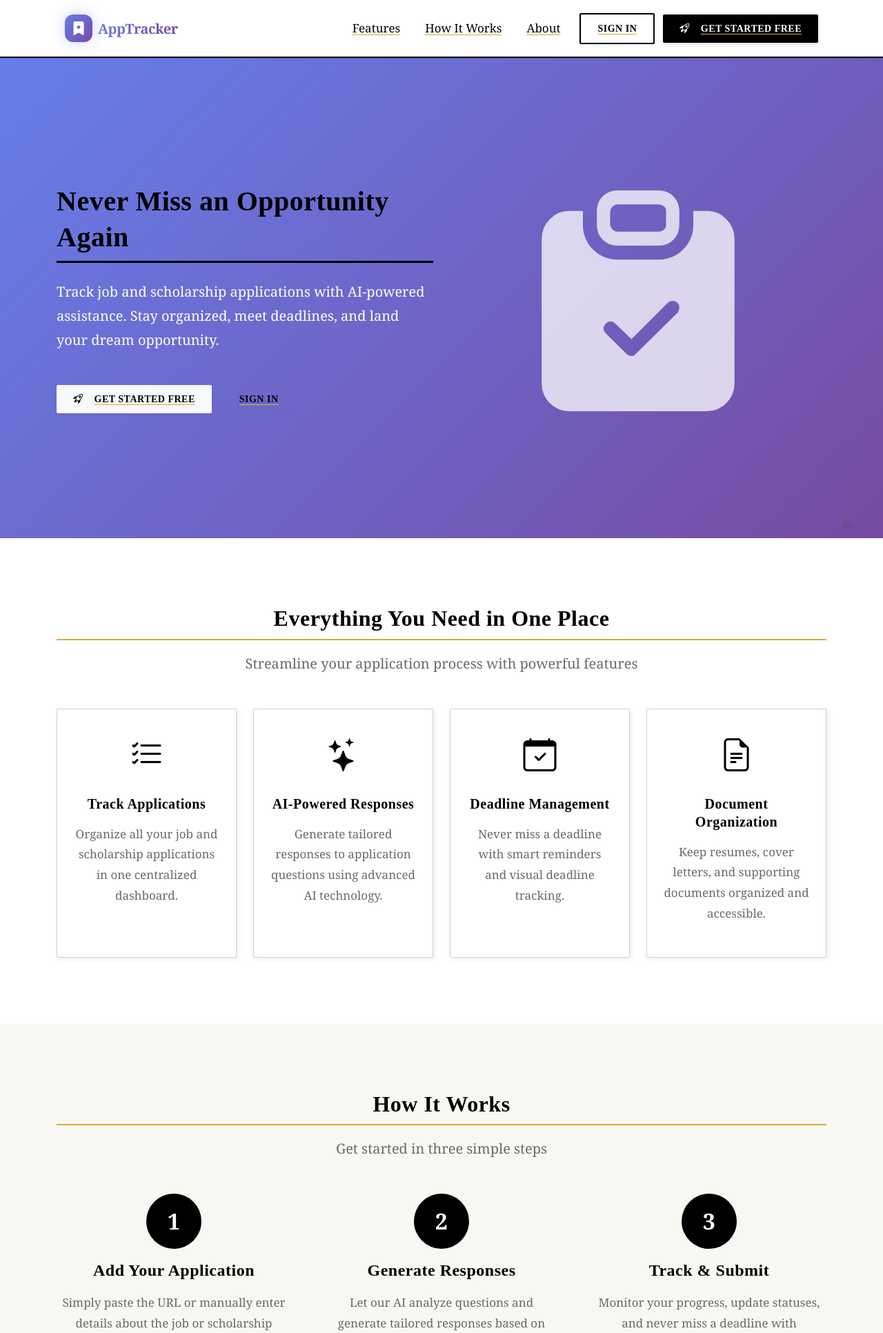
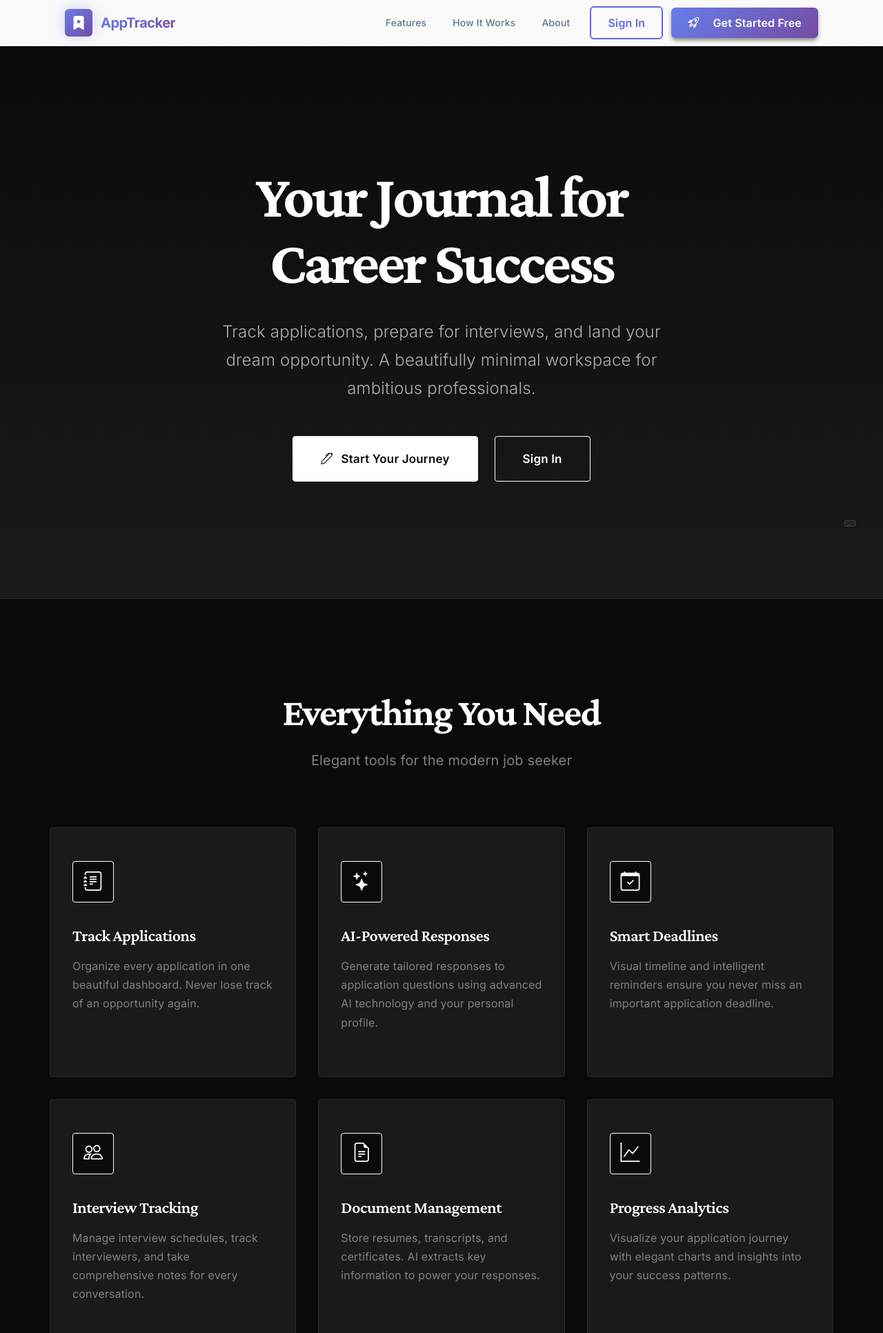
Before and after one commit to NajibOladosu/job_and_scholarship_tracker, a Django app: page / in a window 1280 px wide. Shown: the top 1932 px of the page at 69% size. Run offline with Django 5.2, Linux system fonts and the light colour scheme; parts of the project's set-up code (start-up, migrations or seed data) failed here and were passed over; some libraries are stand-ins or nearby versions.

Commit message:
Complete UI/UX redesign with world-class black & white book aesthetic
Major Changes:
1. Default theme changed to dark mode for elegant minimalism
2. Completely redesigned home page with "Scholar's Journal" aesthetic
   - Hero section with elegant Crimson Pro serif headings
   - Clean grid layout with subtle borders and generous whitespace
   - Features section with hover effects and minimal design
   - Stats section showcasing key benefits
   - Modern CTA section with refined typography
   - All sections use pure black backgrounds with white accents

Design Philosophy:
- Black & white color palette for timeless elegance
- Crimson Pro serif for headings (book-like)
- Inter sans-serif for body text (readability)
- 1px borders instead of shadows (flat, paper-like)
- Generous spacing (2x default)
- Gold accent (#d4af37) for premium feel
- Minimal animations, focus on content

This creates a sophisticated, journal-like experience that feels premium
and professional - perfect for ambitious job seekers and students.

```diff
--- a/templates/base.html
+++ b/templates/base.html
@@ -51,7 +51,7 @@
                 },
 
                 init() {
-                    const savedTheme = localStorage.getItem('appTheme') || 'book';
+                    const savedTheme = localStorage.getItem('appTheme') || 'dark';
                     this.applyTheme(savedTheme);
                 },
 
--- a/templates/home.html
+++ b/templates/home.html
@@ -1,185 +1,452 @@
 {% extends 'base.html' %}
 {% load static %}
 
-{% block title %}Track Applications, Land Opportunities - AppTracker{% endblock %}
+{% block title %}Your Journal for Career Success - AppTracker{% endblock %}
+
+{% block extra_css %}
+<style>
+    /* Hero Section - Elegant & Minimal */
+    .hero-section {
+        min-height: 100vh;
+        display: flex;
+        align-items: center;
+        justify-content: center;
+        background: linear-gradient(180deg, #0a0a0a 0%, #1a1a1a 100%);
+        position: relative;
+        overflow: hidden;
+    }
+
+    .hero-section::before {
+        content: '';
+        position: absolute;
+        top: 0;
+        left: 0;
+        right: 0;
+        bottom: 0;
+        background:
+            linear-gradient(90deg, rgba(255,255,255,0.02) 1px, transparent 1px),
+            linear-gradient(0deg, rgba(255,255,255,0.02) 1px, transparent 1px);
+        background-size: 50px 50px;
+        opacity: 0.5;
+    }
+
+    .hero-content {
+        position: relative;
+        z-index: 2;
+        max-width: 1200px;
+        margin: 0 auto;
+        padding: 4rem 2rem;
+        text-align: center;
+    }
+
+    .hero-title {
+        font-family: 'Crimson Pro', serif;
+        font-size: clamp(3rem, 8vw, 5.5rem);
+        font-weight: 700;
+        letter-spacing: -0.04em;
+        color: #ffffff;
+        margin-bottom: 2rem;
+        line-height: 1.1;
+    }
+
+    .hero-subtitle {
+        font-family: 'Inter', sans-serif;
+        font-size: clamp(1.125rem, 2.5vw, 1.5rem);
+        font-weight: 300;
+        color: #b0b0b0;
+        max-width: 700px;
+        margin: 0 auto 3rem;
+        line-height: 1.7;
+    }
+
+    .hero-cta {
+        display: flex;
+        gap: 1.5rem;
+        justify-content: center;
+        flex-wrap: wrap;
+    }
+
+    .btn-hero {
+        font-family: 'Inter', sans-serif;
+        font-weight: 600;
+        padding: 1.125rem 2.5rem;
+        font-size: 1.0625rem;
+        border-radius: 4px;
+        text-decoration: none;
+        transition: all 200ms ease;
+        border: 1px solid transparent;
+        display: inline-flex;
+        align-items: center;
+        gap: 0.75rem;
+    }
+
+    .btn-hero-primary {
+        background: #ffffff;
+        color: #0a0a0a;
+        border-color: #ffffff;
+    }
+
+    .btn-hero-primary:hover {
+        background: #d4af37;
+        color: #0a0a0a;
+        border-color: #d4af37;
+        transform: translateY(-2px);
+    }
+
+    .btn-hero-secondary {
+        background: transparent;
+        color: #ffffff;
+        border-color: #ffffff;
+    }
+
+    .btn-hero-secondary:hover {
+        background: rgba(255, 255, 255, 0.1);
+        transform: translateY(-2px);
+    }
+
+    /* Features Section */
+    .features-section {
+        background: #0a0a0a;
+        padding: 8rem 0;
+        border-top: 1px solid #2a2a2a;
+    }
+
+    .section-title {
+        font-family: 'Crimson Pro', serif;
+        font-size: clamp(2.5rem, 5vw, 3.5rem);
+        font-weight: 700;
+        text-align: center;
+        color: #ffffff;
+        margin-bottom: 1rem;
+        letter-spacing: -0.03em;
+    }
+
+    .section-subtitle {
+        font-family: 'Inter', sans-serif;
+        font-size: 1.25rem;
+        text-align: center;
+        color: #808080;
+        margin-bottom: 5rem;
+    }
+
+    .features-grid {
+        display: grid;
+        grid-template-columns: repeat(auto-fit, minmax(300px, 1fr));
+        gap: 2rem;
+        max-width: 1200px;
+        margin: 0 auto;
+        padding: 0 2rem;
+    }
+
+    .feature-card {
+        background: #1a1a1a;
+        border: 1px solid #2a2a2a;
+        border-radius: 4px;
+        padding: 3rem 2rem;
+        transition: all 200ms ease;
+    }
+
+    .feature-card:hover {
+        border-color: #ffffff;
+        transform: translateY(-4px);
+    }
+
+    .feature-icon {
+        width: 60px;
+        height: 60px;
+        background: #0a0a0a;
+        border: 1px solid #ffffff;
+        border-radius: 4px;
+        display: flex;
+        align-items: center;
+        justify-content: center;
+        margin-bottom: 2rem;
+        font-size: 1.75rem;
+        color: #ffffff;
+    }
+
+    .feature-title {
+        font-family: 'Crimson Pro', serif;
+        font-size: 1.5rem;
+        font-weight: 600;
+        color: #ffffff;
+        margin-bottom: 1rem;
+    }
+
+    .feature-description {
+        font-family: 'Inter', sans-serif;
+        font-size: 1rem;
+        line-height: 1.7;
+        color: #808080;
+    }
+
+    /* Stats Section */
+    .stats-section {
+        background: #1a1a1a;
+        border-top: 1px solid #2a2a2a;
+        border-bottom: 1px solid #2a2a2a;
+        padding: 6rem 0;
+    }
+
+    .stats-grid {
+        display: grid;
+        grid-template-columns: repeat(auto-fit, minmax(200px, 1fr));
+        gap: 4rem;
+        max-width: 1000px;
+        margin: 0 auto;
+        padding: 0 2rem;
+        text-align: center;
+    }
+
+    .stat-value {
+        font-family: 'Crimson Pro', serif;
+        font-size: 4rem;
+        font-weight: 700;
+        color: #d4af37;
+        margin-bottom: 0.5rem;
+        line-height: 1;
+    }
+
+    .stat-label {
+        font-family: 'Inter', sans-serif;
+        font-size: 1rem;
+        color: #808080;
+        text-transform: uppercase;
+        letter-spacing: 0.1em;
+    }
+
+    /* CTA Section */
+    .cta-section {
+        background: #0a0a0a;
+        padding: 8rem 0;
+        text-align: center;
+    }
+
+    .cta-content {
+        max-width: 800px;
+        margin: 0 auto;
+        padding: 0 2rem;
+    }
+
+    .cta-title {
+        font-family: 'Crimson Pro', serif;
+        font-size: clamp(2.5rem, 5vw, 3.5rem);
+        font-weight: 700;
+        color: #ffffff;
+        margin-bottom: 1.5rem;
+        letter-spacing: -0.03em;
+    }
+
+    .cta-description {
+        font-family: 'Inter', sans-serif;
+        font-size: 1.25rem;
+        color: #808080;
+        margin-bottom: 3rem;
+        line-height: 1.7;
+    }
+
+    /* Footer */
+    .footer-section {
+        background: #0a0a0a;
+        border-top: 1px solid #2a2a2a;
+        padding: 3rem 0;
+    }
+
+    .footer-content {
+        max-width: 1200px;
+        margin: 0 auto;
+        padding: 0 2rem;
+        text-align: center;
+        color: #808080;
+        font-size: 0.875rem;
+    }
+
+    .footer-content a {
+        color: #ffffff;
+        text-decoration: none;
+        transition: color 200ms ease;
+    }
+
+    .footer-content a:hover {
+        color: #d4af37;
+    }
+
+    /* Responsive */
+    @media (max-width: 768px) {
+        .hero-section {
+            min-height: 80vh;
+        }
+
+        .features-section,
+        .cta-section {
+            padding: 4rem 0;
+        }
+
+        .stats-section {
+            padding: 4rem 0;
+        }
+
+        .stats-grid {
+            gap: 2rem;
+        }
+
+        .hero-cta {
+            flex-direction: column;
+            align-items: stretch;
+        }
+
+        .btn-hero {
+            width: 100%;
+            justify-content: center;
+        }
+    }
+</style>
+{% endblock %}
 
 {% block content %}
 <!-- Hero Section -->
-<section class="hero-section py-5" style="background: linear-gradient(135deg, #667eea 0%, #764ba2 100%); min-height: 80vh;">
-    <div class="container">
-        <div class="row align-items-center min-vh-75">
-            <div class="col-lg-6 text-white">
-                <h1 class="display-3 fw-bold mb-4" style="line-height: 1.2;">
-                    Never Miss an Opportunity Again
+<section class="hero-section">
+    <div class="hero-content">
+        <h1 class="hero-title">
+            Your Journal for<br/>Career Success
         </h1>
-                <p class="lead mb-5 opacity-90" style="font-size: 1.25rem;">
-                    Track job and scholarship applications with AI-powered assistance. Stay organized, meet deadlines, and land your dream opportunity.
+        <p class="hero-subtitle">
+            Track applications, prepare for interviews, and land your dream opportunity.
+            A beautifully minimal workspace for ambitious professionals.
         </p>
-                <div class="d-flex gap-3 flex-wrap">
-                    <a href="{% url 'accounts:signup' %}" class="btn btn-light btn-lg px-5 py-3 shadow-sm">
-                        <i class="bi bi-rocket-takeoff me-2"></i>
-                        Get Started Free
+        <div class="hero-cta">
+            <a href="{% url 'accounts:signup' %}" class="btn-hero btn-hero-primary">
+                <i class="bi bi-pen"></i>
+                Start Your Journey
             </a>
-                    <a href="{% url 'accounts:login' %}" class="btn btn-outline-light btn-lg px-5 py-3">
+            <a href="{% url 'accounts:login' %}" class="btn-hero btn-hero-secondary">
                 Sign In
             </a>
-                </div>
-            </div>
-            <div class="col-lg-6 d-none d-lg-block">
-                <div class="hero-illustration text-center">
-                    <i class="bi bi-clipboard-check-fill text-white opacity-75" style="font-size: 20rem;"></i>
-                </div>
-            </div>
         </div>
     </div>
 </section>
 
 <!-- Features Section -->
-<section id="features" class="py-5 bg-light">
-    <div class="container py-5">
-        <div class="text-center mb-5">
-            <h2 class="display-5 fw-bold mb-3">Everything You Need in One Place</h2>
-            <p class="lead text-muted">Streamline your application process with powerful features</p>
+<section class="features-section">
+    <h2 class="section-title">Everything You Need</h2>
+    <p class="section-subtitle">Elegant tools for the modern job seeker</p>
+
+    <div class="features-grid">
+        <!-- Feature 1 -->
+        <div class="feature-card">
+            <div class="feature-icon">
+                <i class="bi bi-journal-text"></i>
+            </div>
+            <h3 class="feature-title">Track Applications</h3>
+            <p class="feature-description">
+                Organize every application in one beautiful dashboard.
+                Never lose track of an opportunity again.
+            </p>
         </div>
 
-        <div class="row g-4">
-            <!-- Feature 1: Track Applications -->
-            <div class="col-md-6 col-lg-3">
-                <div class="card border-0 shadow-sm h-100 hover-card" style="transition: transform 0.3s ease;">
-                    <div class="card-body text-center p-4">
-                        <div class="feature-icon mb-3">
-                            <i class="bi bi-list-check text-primary" style="font-size: 3rem;"></i>
+        <!-- Feature 2 -->
+        <div class="feature-card">
+            <div class="feature-icon">
+                <i class="bi bi-stars"></i>
             </div>
-                        <h5 class="card-title fw-semibold mb-3">Track Applications</h5>
-                        <p class="card-text text-muted">
-                            Organize all your job and scholarship applications in one centralized dashboard.
+            <h3 class="feature-title">AI-Powered Responses</h3>
+            <p class="feature-description">
+                Generate tailored responses to application questions using
+                advanced AI technology and your personal profile.
             </p>
         </div>
+
+        <!-- Feature 3 -->
+        <div class="feature-card">
+            <div class="feature-icon">
+                <i class="bi bi-calendar-check"></i>
             </div>
+            <h3 class="feature-title">Smart Deadlines</h3>
+            <p class="feature-description">
+                Visual timeline and intelligent reminders ensure you
+                never miss an important application deadline.
+            </p>
         </div>
 
-            <!-- Feature 2: AI-Powered Responses -->
-            <div class="col-md-6 col-lg-3">
-                <div class="card border-0 shadow-sm h-100 hover-card" style="transition: transform 0.3s ease;">
-                    <div class="card-body text-center p-4">
-                        <div class="feature-icon mb-3">
-                            <i class="bi bi-stars text-primary" style="font-size: 3rem;"></i>
+        <!-- Feature 4 -->
+        <div class="feature-card">
+            <div class="feature-icon">
+                <i class="bi bi-people"></i>
             </div>
-                        <h5 class="card-title fw-semibold mb-3">AI-Powered Responses</h5>
-                        <p class="card-text text-muted">
-                            Generate tailored responses to application questions using advanced AI technology.
+            <h3 class="feature-title">Interview Tracking</h3>
+            <p class="feature-description">
+                Manage interview schedules, track interviewers, and
+                take comprehensive notes for every conversation.
             </p>
         </div>
+
+        <!-- Feature 5 -->
+        <div class="feature-card">
+            <div class="feature-icon">
+                <i class="bi bi-file-earmark-text"></i>
             </div>
+            <h3 class="feature-title">Document Management</h3>
+            <p class="feature-description">
+                Store resumes, transcripts, and certificates. AI extracts
+                key information to power your responses.
+            </p>
         </div>
 
-            <!-- Feature 3: Deadline Management -->
-            <div class="col-md-6 col-lg-3">
-                <div class="card border-0 shadow-sm h-100 hover-card" style="transition: transform 0.3s ease;">
-                    <div class="card-body text-center p-4">
-                        <div class="feature-icon mb-3">
-                            <i class="bi bi-calendar-check text-primary" style="font-size: 3rem;"></i>
+        <!-- Feature 6 -->
+        <div class="feature-card">
+            <div class="feature-icon">
+                <i class="bi bi-graph-up"></i>
             </div>
-                        <h5 class="card-title fw-semibold mb-3">Deadline Management</h5>
-                        <p class="card-text text-muted">
-                            Never miss a deadline with smart reminders and visual deadline tracking.
+            <h3 class="feature-title">Progress Analytics</h3>
+            <p class="feature-description">
+                Visualize your application journey with elegant charts
+                and insights into your success patterns.
             </p>
-                    </div>
-                </div>
-            </div>
-
-            <!-- Feature 4: Document Organization -->
-            <div class="col-md-6 col-lg-3">
-                <div class="card border-0 shadow-sm h-100 hover-card" style="transition: transform 0.3s ease;">
-                    <div class="card-body text-center p-4">
-                        <div class="feature-icon mb-3">
-                            <i class="bi bi-file-earmark-text text-primary" style="font-size: 3rem;"></i>
-                        </div>
-                        <h5 class="card-title fw-semibold mb-3">Document Organization</h5>
-                        <p class="card-text text-muted">
-                            Keep resumes, cover letters, and supporting documents organized and accessible.
-                        </p>
-                    </div>
-                </div>
-            </div>
         </div>
     </div>
 </section>
 
-<!-- How It Works Section -->
-<section id="about" class="py-5">
-    <div class="container py-5">
-        <div class="text-center mb-5">
-            <h2 class="display-5 fw-bold mb-3">How It Works</h2>
-            <p class="lead text-muted">Get started in three simple steps</p>
+<!-- Stats Section -->
+<section class="stats-section">
+    <div class="stats-grid">
+        <div>
+            <div class="stat-value">100%</div>
+            <div class="stat-label">Free Forever</div>
         </div>
-
-        <div class="row g-5 align-items-center">
-            <div class="col-lg-4">
-                <div class="text-center">
-                    <div class="step-number mb-3 mx-auto d-flex align-items-center justify-content-center bg-primary text-white rounded-circle" style="width: 80px; height: 80px; font-size: 2rem; font-weight: bold;">
-                        1
+        <div>
+            <div class="stat-value">∞</div>
+            <div class="stat-label">Applications</div>
         </div>
-                    <h4 class="fw-semibold mb-3">Add Your Application</h4>
-                    <p class="text-muted">
-                        Simply paste the URL or manually enter details about the job or scholarship you're applying to.
-                    </p>
+        <div>
+            <div class="stat-value">AI</div>
+            <div class="stat-label">Powered</div>
         </div>
-            </div>
-
-            <div class="col-lg-4">
-                <div class="text-center">
-                    <div class="step-number mb-3 mx-auto d-flex align-items-center justify-content-center bg-primary text-white rounded-circle" style="width: 80px; height: 80px; font-size: 2rem; font-weight: bold;">
-                        2
-                    </div>
-                    <h4 class="fw-semibold mb-3">Generate Responses</h4>
-                    <p class="text-muted">
-                        Let our AI analyze questions and generate tailored responses based on your profile and experience.
-                    </p>
-                </div>
-            </div>
-
-            <div class="col-lg-4">
-                <div class="text-center">
-                    <div class="step-number mb-3 mx-auto d-flex align-items-center justify-content-center bg-primary text-white rounded-circle" style="width: 80px; height: 80px; font-size: 2rem; font-weight: bold;">
-                        3
-                    </div>
-                    <h4 class="fw-semibold mb-3">Track & Submit</h4>
-                    <p class="text-muted">
-                        Monitor your progress, update statuses, and never miss a deadline with automated reminders.
-                    </p>
-                </div>
-            </div>
+        <div>
+            <div class="stat-value">24/7</div>
+            <div class="stat-label">Access</div>
         </div>
     </div>
 </section>
 
 <!-- CTA Section -->
-<section class="py-5 bg-dark text-white">
-    <div class="container py-5">
-        <div class="row justify-content-center text-center">
-            <div class="col-lg-8">
-                <h2 class="display-5 fw-bold mb-4">Ready to Get Started?</h2>
-                <p class="lead mb-5 opacity-90">
-                    Join hundreds of applicants who are landing their dream jobs and scholarships with AppTracker.
+<section class="cta-section">
+    <div class="cta-content">
+        <h2 class="cta-title">Begin Your Success Story</h2>
+        <p class="cta-description">
+            Join thousands of ambitious professionals using AppTracker to
+            organize their career journey and land their dream opportunities.
         </p>
-                <a href="{% url 'accounts:signup' %}" class="btn btn-primary btn-lg px-5 py-3">
-                    <i class="bi bi-rocket-takeoff me-2"></i>
-                    Create Your Free Account
+        <a href="{% url 'accounts:signup' %}" class="btn-hero btn-hero-primary">
+            <i class="bi bi-pen"></i>
+            Create Free Account
         </a>
-            </div>
-        </div>
     </div>
 </section>
 
-<!-- Custom Styles -->
-<style>
-    .hover-card:hover {
-        transform: translateY(-5px);
-    }
-
-    .min-vh-75 {
-        min-height: 75vh;
-    }
-</style>
+<!-- Footer -->
+<footer class="footer-section">
+    <div class="footer-content">
+        <p>&copy; 2025 AppTracker. Crafted with care for ambitious professionals.</p>
+    </div>
+</footer>
 {% endblock %}
```
Lines whose indentation alone changed are shown as unchanged.
